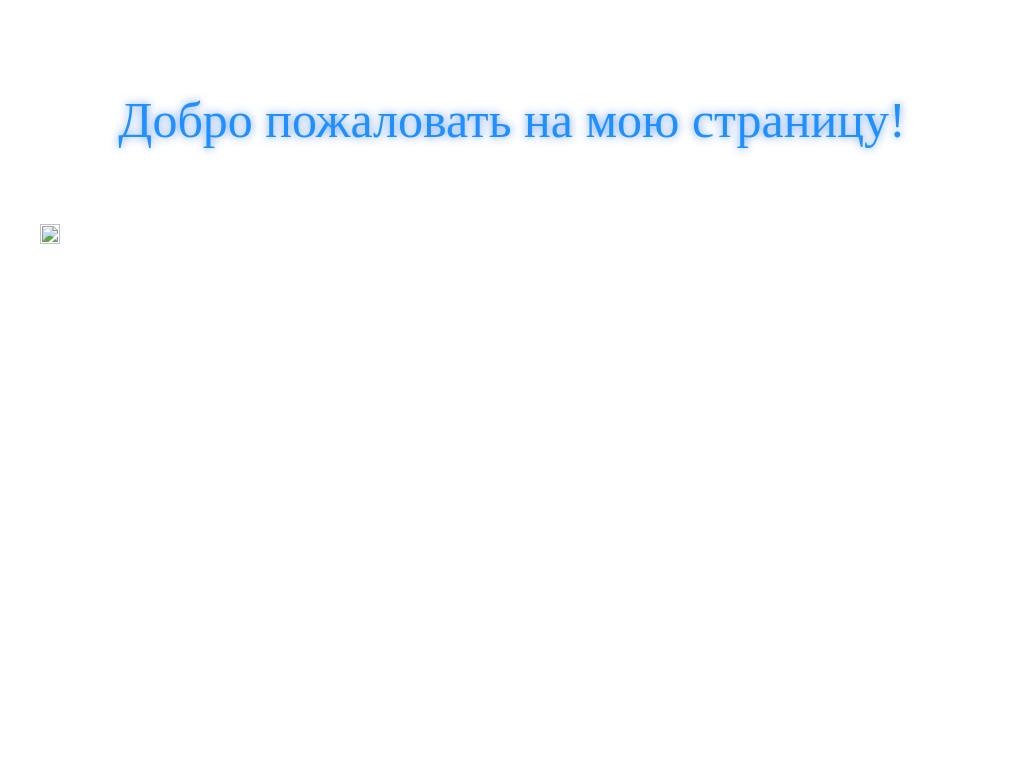
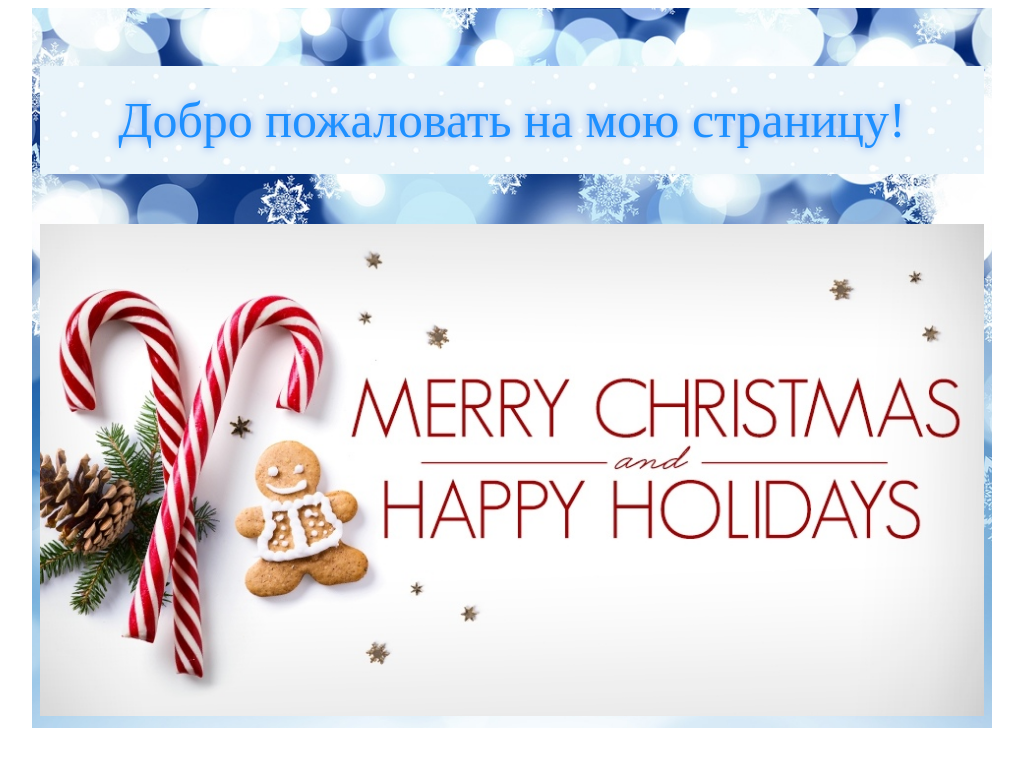
Before and after one commit to YakaniEvgeniya/yakani_evgeniya, a plain HTML site: page index.html in a window 1280 px wide. Shown: the whole page, without its empty margins (128-1151 px from the left). Drawn offline with Linux system fonts and the light colour scheme.

Commit message:
Измененные

```diff
--- a/index.html
+++ b/index.html
@@ -19,7 +19,7 @@
 с помощью css и javascript, так же есть начальные знания библиотек
 DOM/Bootstrap/jquery, работой с FTP-протоколом, созданию приложений
 в Delphi 7, и научилась работать с phpMyAdmin, MySQL">
-<img class="lic" src="merry.jpg" alt="" width="400" height="300">
+<img class="lic" src="img/merry.jpg" alt="" width="400" height="300">
 </div>
 </div>
 </body>
--- a/style.css
+++ b/style.css
@@ -1,11 +1,11 @@
 .top {
-background: url("winter.jpg") bottom;
+background: url("img/winter.jpg") bottom;
 background-size: cover;
 background-repeat: no-repeat;
 padding: 8px;
 }
 p {
-background: url("blue-snow.jpg") repeat top center;
+background: url("img/blue-snow.jpg") repeat top center;
 padding: 25px;
 color: DodgerBlue;
 text-shadow: CornflowerBlue 0 0 10px;
@@ -21,7 +21,7 @@ background-repeat: no-repeat;
 img {
 width: 100%;
 height: auto;
-background: url("merry.jpg") no-repeat top center;
+background: url("img/merry.jpg") no-repeat top center;
 background-color: white;
 }
 div.container {
```
